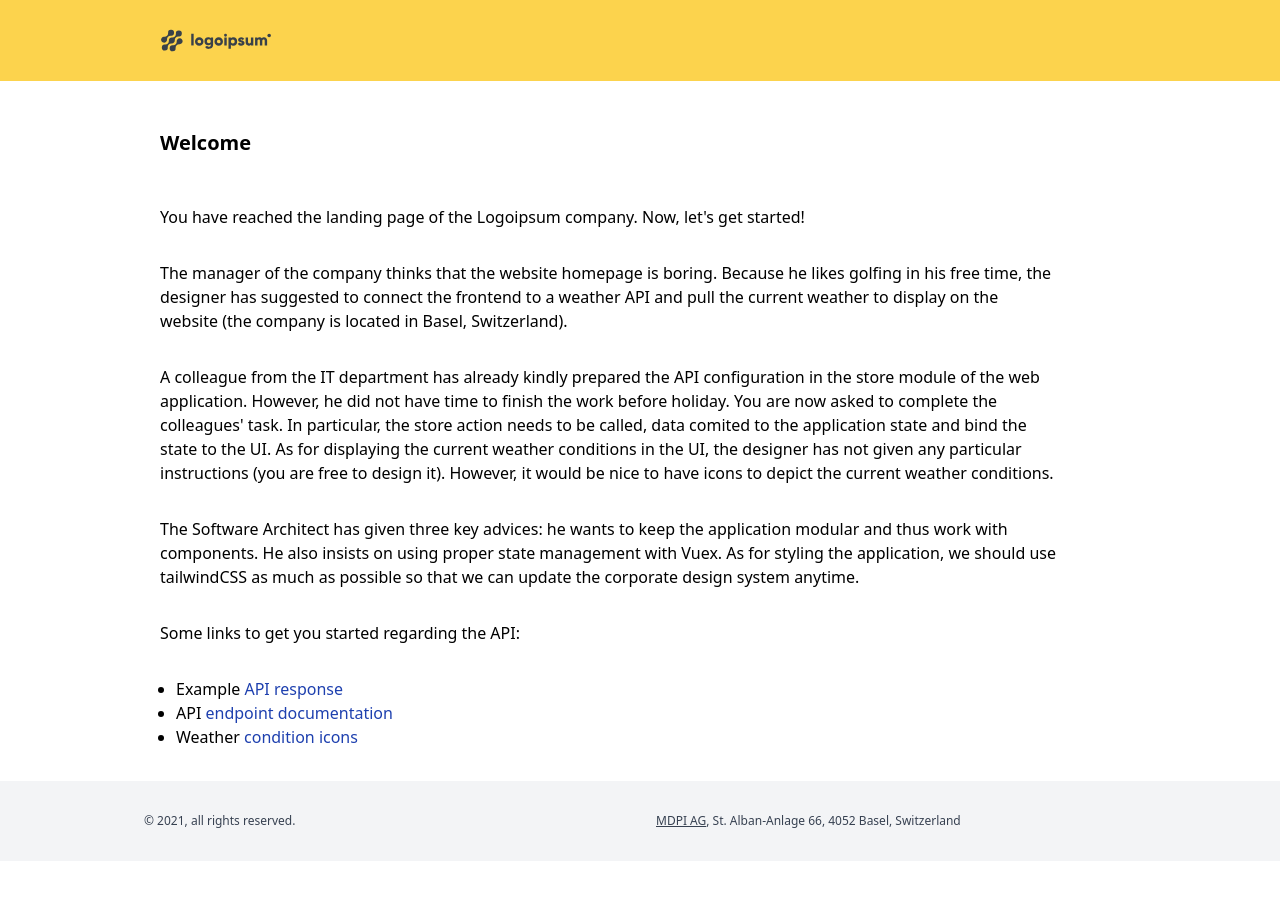
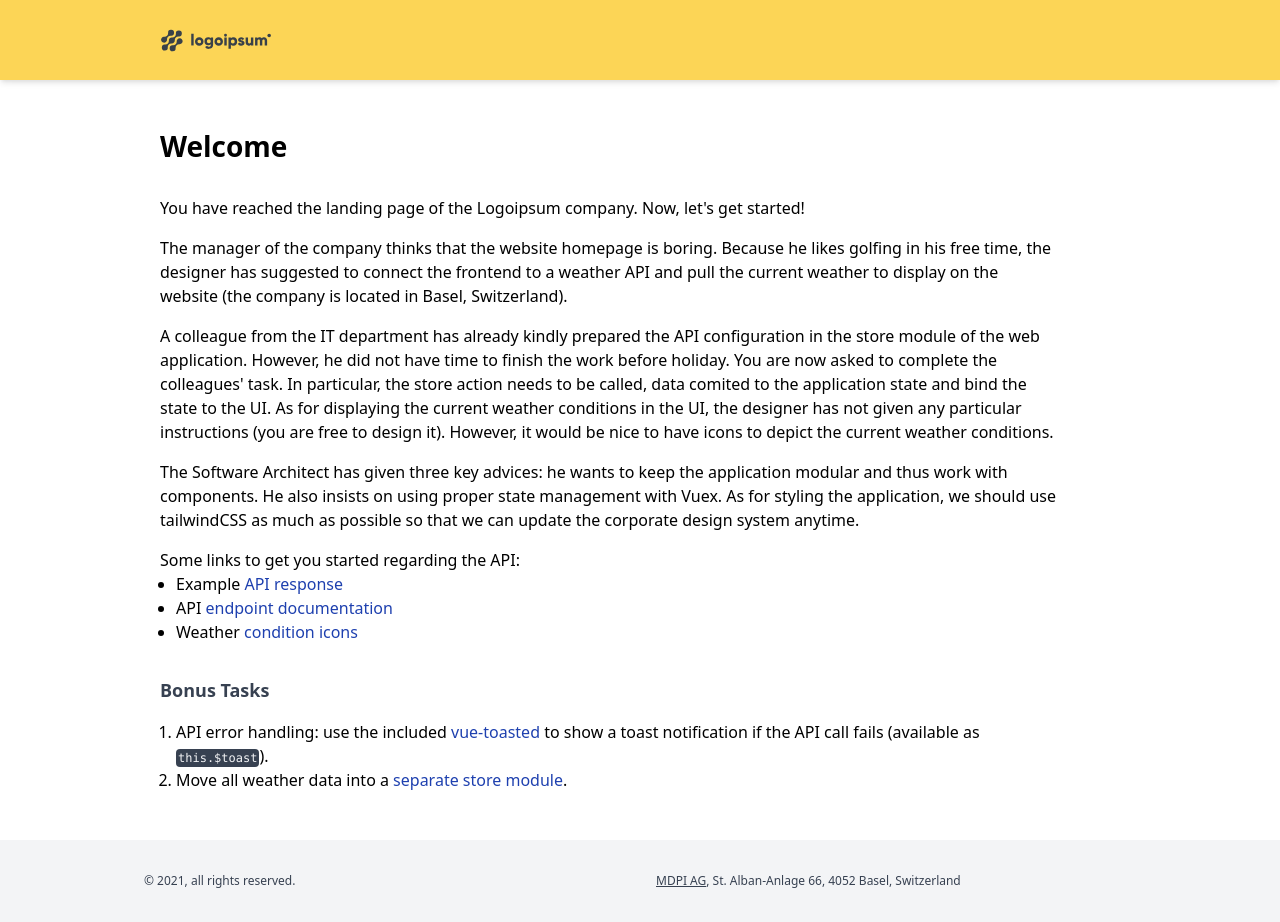
Before and after one commit to wanxinvc/nuxt-test, a Nuxt app: page / in a window 1280 px wide. Before the commit the page ends 861 px from the top, so only its background shows below. Built offline with nearby package versions, Linux system fonts and the light colour scheme; what vue-numeral-filter would draw is missing.

Commit message:
add bonus task info

```diff
--- a/components/Header.vue
+++ b/components/Header.vue
@@ -14,7 +14,7 @@ export default {
 
 <style lang="scss" scoped>
 .header {
-  @apply bg-yellow-300;
+  @apply fixed top-0 left-0 w-screen h-20 bg-yellow-300 bg-opacity-95 shadow-md;
 
   &-inner {
     @apply w-full max-w-screen-lg flex-grow pl-4 m-auto;
--- a/layouts/default.vue
+++ b/layouts/default.vue
@@ -21,7 +21,7 @@ export default {
 
 <style lang="scss" scoped>
 .main {
-  @apply flex flex-col justify-center min-h-screen;
+  @apply flex flex-col pt-20 justify-center min-h-screen;
 }
 
 .wrapper {
--- a/pages/index.vue
+++ b/pages/index.vue
@@ -28,12 +28,25 @@
       </p>
       <p>
         Some links to get you started regarding the API:
+        <ul>
+          <li>Example <a target="_blank" href="http://api.openweathermap.org/data/2.5/weather?q=Basel&appid=3978da9f7417a95247e8f31df0cf1f27">API response</a></li>
+          <li>API <a target="_blank" href="https://openweathermap.org/current">endpoint documentation</a></li>
+          <li>Weather <a target="_blank" href="https://openweathermap.org/weather-conditions">condition icons</a></li>
+        </ul>
       </p>
-      <ul>
-        <li>Example <a target="_blank" href="http://api.openweathermap.org/data/2.5/weather?q=Basel&appid=3978da9f7417a95247e8f31df0cf1f27">API response</a></li>
-        <li>API <a target="_blank" href="https://openweathermap.org/current">endpoint documentation</a></li>
-        <li>Weather <a target="_blank" href="https://openweathermap.org/weather-conditions">condition icons</a></li>
-      </ul>
+
+      <h2>Bonus Tasks</h2>
+      <p>
+        <ol>
+          <li>
+            API error handling: use the included <a target="_blank" href="https://github.com/shakee93/vue-toasted">vue-toasted</a>
+            to show a toast notification if the API call fails (available as <code>this.$toast</code>).
+          </li>
+          <li>
+            Move all weather data into a <a target="_blank" href="https://nuxtjs.org/docs/2.x/directory-structure/store">separate store module</a>.
+          </li>
+        </ol>
+      </p>
     </div>
   </div>
 </template>
@@ -58,18 +71,30 @@ export default {
 
 <style lang="scss" scoped>
 h1 {
-  @apply text-xl font-bold pt-4 pb-12;
+  @apply text-2xl font-bold pt-4 pb-8;
+}
+
+h2 {
+  @apply text-lg text-gray-700 font-bold pt-4 pb-4;
 }
 
 p {
-  @apply max-w-4xl pb-8;
+  @apply max-w-4xl pb-4;
 }
 
 ul {
   @apply list-disc ml-4;
 }
 
+ol {
+  @apply list-decimal ml-4;
+}
+
 a {
   @apply text-blue-800;
 }
+
+code {
+  @apply font-mono text-xs bg-gray-700 text-gray-100 p-0.5 rounded;
+}
 </style>
--- a/tailwind.config.js
+++ b/tailwind.config.js
@@ -15,6 +15,15 @@ module.exports = {
   },
   darkMode: false, // or 'media' or 'class'
   theme: {
+    fontSize: {
+      // [font-size, line-height]
+      xs: ['12px', '18px'],
+      sm: ['13px', '22px'],
+      base: ['15px', '24px'],
+      lg: ['18px', '28px'],
+      xl: ['20px', '30px'],
+      '2xl': ['28px', '36px']
+    }
   },
   variants: {
     extend: {}
```
Also changed, not shown: 1 other file (tests, documents, lock files or other folders).
